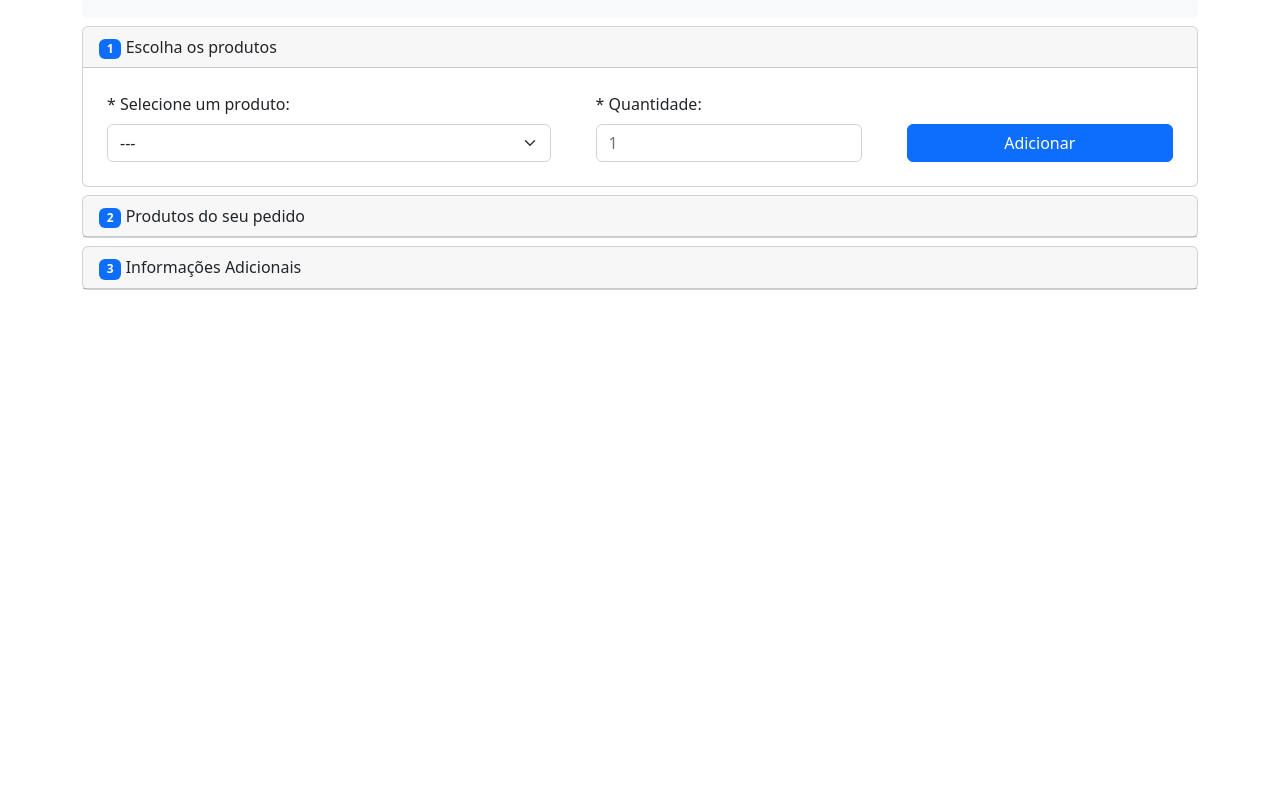
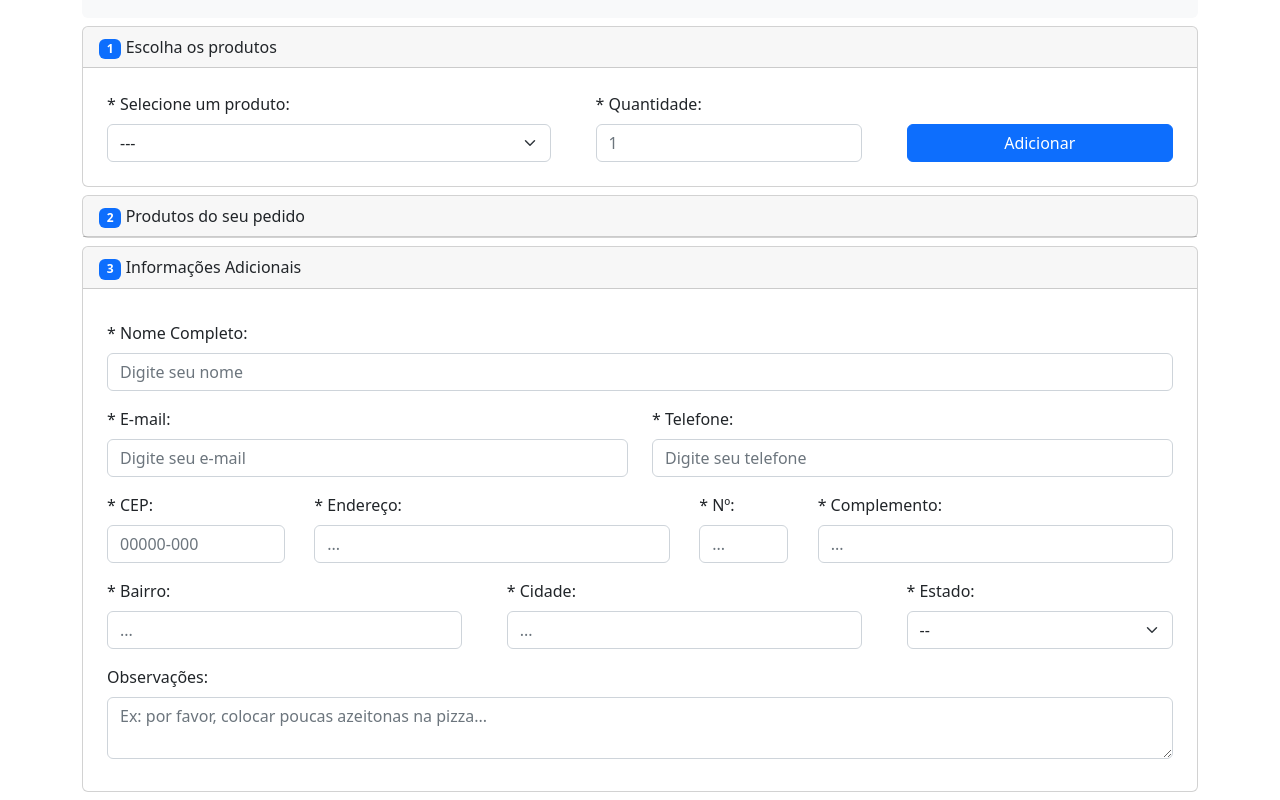
Before and after one commit to CarolineFMelo/Projeto_web_bootstrap, a website: page views/index.html in a window 1280 px wide. Shown: the part 341-1141 px from the top of the page. Before the commit the page ends 800 px from the top, so only its background shows below. Drawn offline with nearby package versions, Linux system fonts and the light colour scheme; files whose address does not match are found by name.

Commit message:
Pizzaria: layout terceira parte

```diff
--- a/views/index.html
+++ b/views/index.html
@@ -23,9 +23,6 @@
               <label for="produto" class="form-label">* Selecione um produto:</label>
               <select class="form-select" id="produto">
                 <option selected>---</option>
-                <option value="1">One</option>
-                <option value="2">Two</option>
-                <option value="3">Three</option>
               </select>
             </div>
             <div class="col col-md-3">
@@ -42,6 +39,64 @@
         </div>
         <div class="card my-2">
           <div class="card-header"><span class="badge bg-primary">3</span> Informações Adicionais</div>
+          <div class="p-4 d-flex flex-column">
+            <div class="col d-flex">
+              <div class="col my-2">
+                <label for="nome" class="form-label">* Nome Completo:</label>
+                <input type="text" class="form-control" id="nome" placeholder="Digite seu nome" />
+              </div>
+            </div>
+            <div class="col d-flex flex-column flex-md-row">
+              <div class="col me-md-4 my-2">
+                <label for="email" class="form-label">* E-mail:</label>
+                <input type="email" class="form-control" id="email" placeholder="Digite seu e-mail" />
+              </div>
+              <div class="col my-2">
+                <label for="telefone" class="form-label">* Telefone:</label>
+                <input type="text" class="form-control" id="telefone" placeholder="Digite seu telefone" />
+              </div>
+            </div>
+            <div class="col d-flex flex-column flex-md-row justify-content-md-between">
+              <div class="col col-md-2 my-2">
+                <label for="cep" class="form-label">* CEP:</label>
+                <input type="text" class="form-control" id="cep" placeholder="00000-000" />
+              </div>
+              <div class="col col-md-4 my-2">
+                <label for="endereco" class="form-label">* Endereço:</label>
+                <input type="text" class="form-control" id="endereco" placeholder="..." />
+              </div>
+              <div class="col col-md-1 my-2">
+                <label for="numeroEndereco" class="form-label">* Nº:</label>
+                <input type="number" class="form-control" id="numeroEndereco" placeholder="..." />
+              </div>
+              <div class="col col-md-4 my-2">
+                <label for="complemento" class="form-label">* Complemento:</label>
+                <input type="text" class="form-control" id="complemento" placeholder="..." />
+              </div>
+            </div>
+            <div class="col d-flex flex-column flex-md-row justify-content-md-between">
+              <div class="col col-md-4 my-2">
+                <label for="bairro" class="form-label">* Bairro:</label>
+                <input type="text" class="form-control" id="bairro" placeholder="..." />
+              </div>
+              <div class="col col-md-4 my-2">
+                <label for="cidade" class="form-label">* Cidade:</label>
+                <input type="text" class="form-control" id="cidade" placeholder="..." />
+              </div>
+              <div class="col col-md-3 my-2">
+                <label for="uf" class="form-label">* Estado:</label>
+                <select class="form-select" id="uf">
+                  <option selected>--</option>
+                </select>
+              </div>
+            </div>
+            <div class="col d-flex">
+              <div class="col my-2">
+                <label for="obs" class="form-label">Observações:</label>
+                <textarea class="w-100 form-control" placeholder="Ex: por favor, colocar poucas azeitonas na pizza..." id="obs"></textarea>
+              </div>
+            </div>
+          </div>
         </div>
       </form>
     </main>
```
